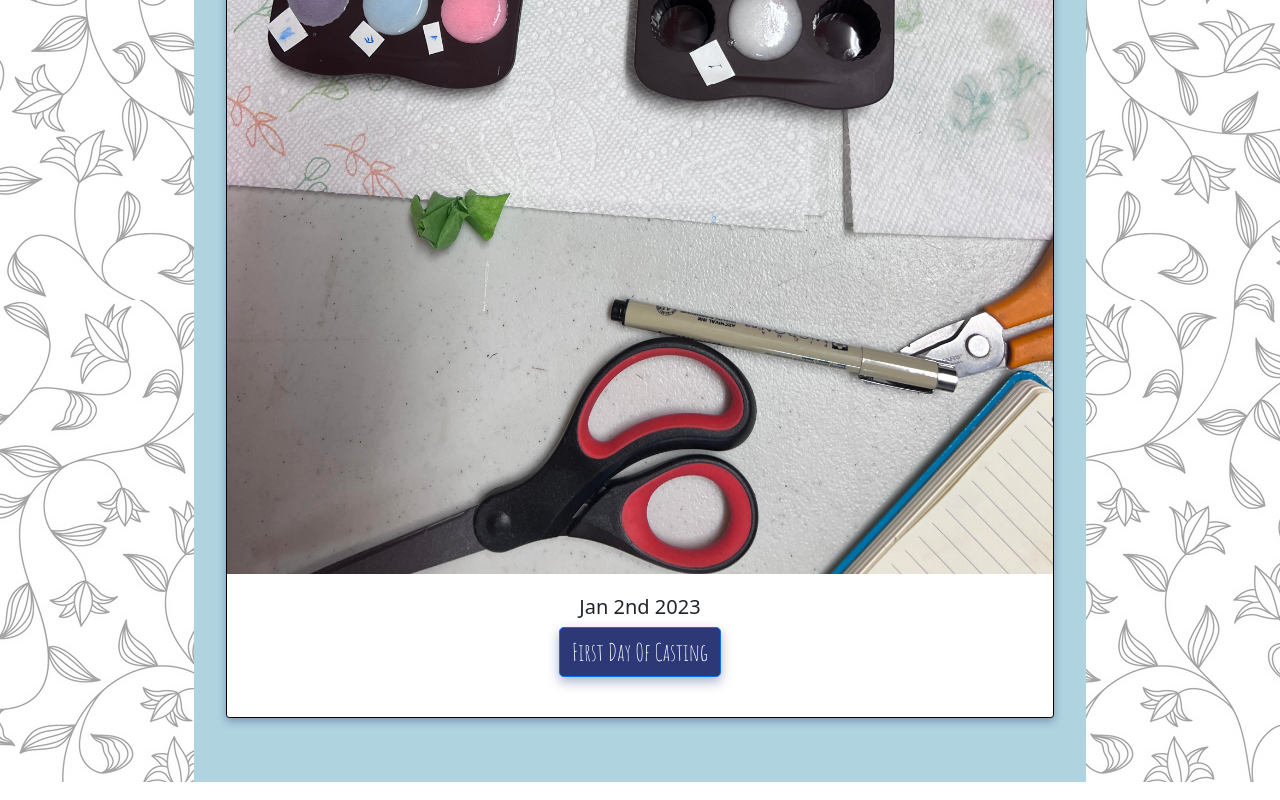
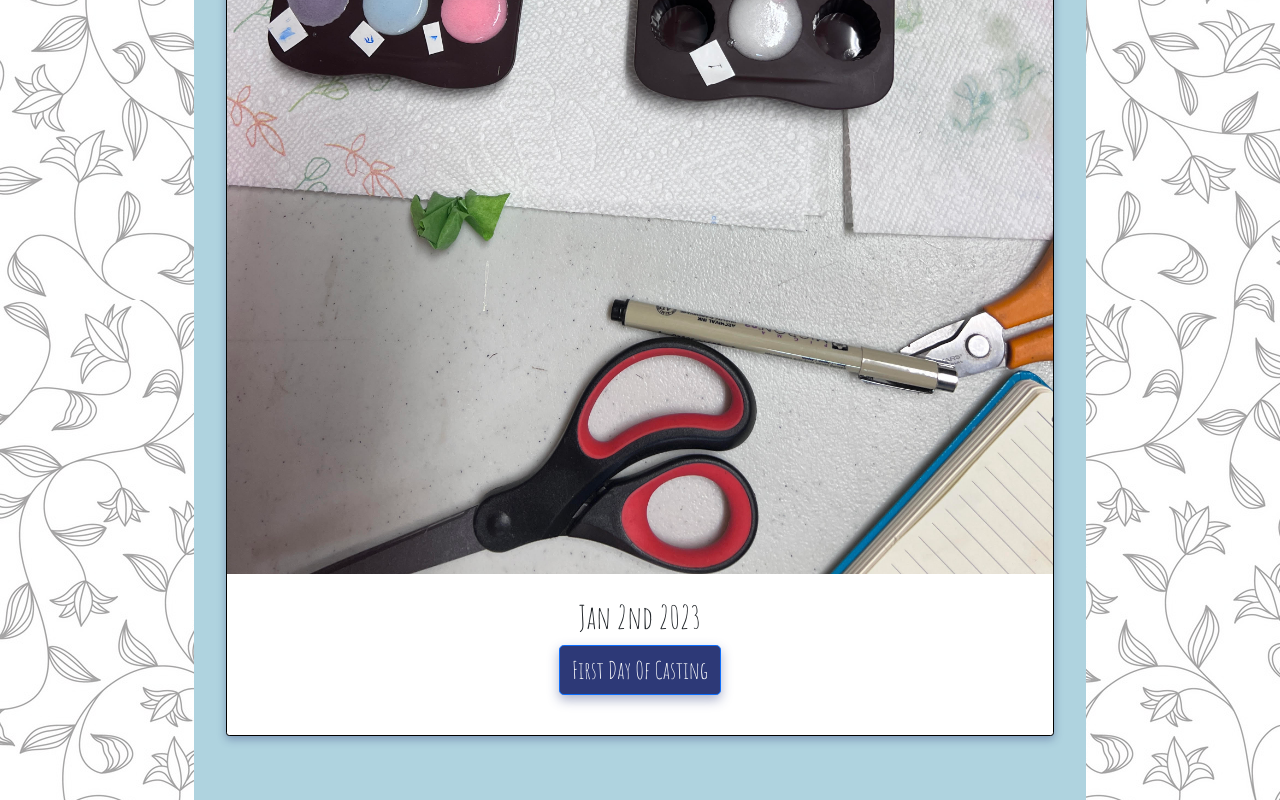
Before and after one commit to hunterAlbertJ/FieldOfFlowers, a plain HTML site: page blog.html in a window 1280 px wide. Shown: the part 697-1497 px from the top of the page. Drawn offline with nearby package versions, Linux system fonts and the light colour scheme.

Commit message:
font changed

```diff
--- a/blog.html
+++ b/blog.html
@@ -156,6 +156,10 @@
             font-family: 'Amatic SC', cursive;
             font-size: 2em;
         }
+        .card-text {
+            font-family: 'Amatic SC', cursive;
+            font-size: 2em;
+        }
         a{
             color: rgb(45, 57, 119);
         }
```
